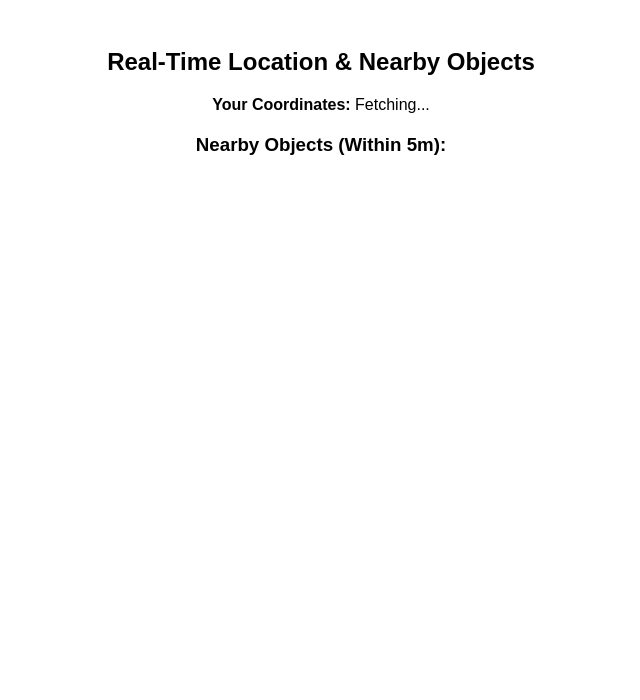
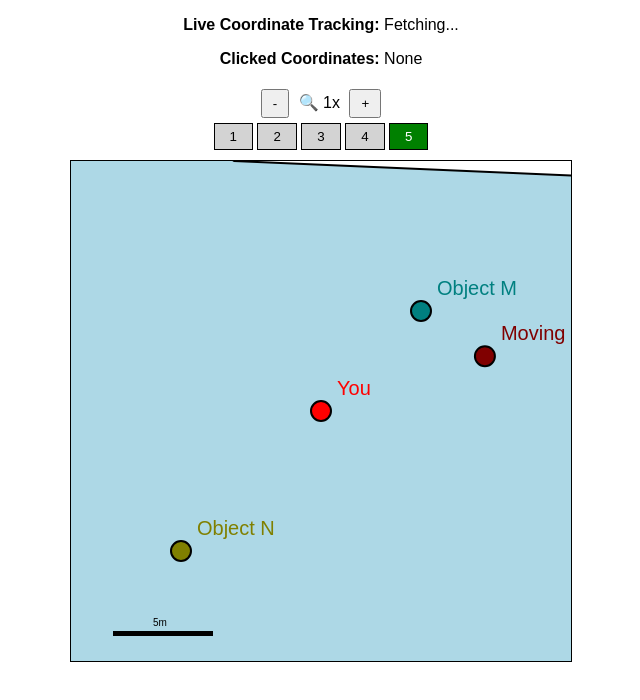
Before and after one commit to rebeling/geo, a plain HTML site: page index.html in a window 1280 px wide. Shown: the whole page, without its empty margins (319-959 px from the left). Drawn offline with Linux system fonts and the light colour scheme.

Commit message:
Update index.html

```diff
--- a/index.html
+++ b/index.html
@@ -3,26 +3,103 @@
 <head>
     <meta charset="UTF-8">
     <meta name="viewport" content="width=device-width, initial-scale=1.0">
-    <title>Real-Time Location & Nearby Objects</title>
+    <title>Live Tracking with Zoom & Floors</title>
     <style>
-        body { font-family: Arial, sans-serif; text-align: center; padding: 20px; }
-        #info { margin-bottom: 20px; }
-        .object { display: inline-block; padding: 10px; margin: 5px; border: 1px solid black; border-radius: 5px; }
+        body { font-family: Arial, sans-serif; text-align: center; }
+        canvas { border: 1px solid black; background-color: white; margin-top: 10px; }
+        #info { margin-bottom: 10px; }
+        #controls button { margin: 5px; padding: 5px 10px; }
+        .floor-button { background-color: lightgray; padding: 5px 15px; border: 1px solid black; cursor: pointer; }
+        .floor-button.active { background-color: green; color: white; }
     </style>
 </head>
 <body>
-
-    <h2>Real-Time Location & Nearby Objects</h2>
     <div id="info">
-        <p><b>Your Coordinates:</b> <span id="my-coordinates">Fetching...</span></p>
+        <p><b>Live Coordinate Tracking:</b> <span id="my-coordinates">Fetching...</span></p>
+        <p><b>Clicked Coordinates:</b> <span id="clicked-coordinates">None</span></p>
     </div>
 
-    <h3>Nearby Objects (Within 5m):</h3>
-    <div id="objects-container"></div>
+    <div>
+        <div id="controls">
+            <button onclick="zoomOut()">-</button> 🔍 <span id="zoom-level">1x</span> <button onclick="zoomIn()">+</button>
+        </div>
+
+        <div id="floor-controls">
+            <button class="floor-button" onclick="setFloor(1)">1</button>
+            <button class="floor-button" onclick="setFloor(2)">2</button>
+            <button class="floor-button" onclick="setFloor(3)">3</button>
+            <button class="floor-button" onclick="setFloor(4)">4</button>
+            <button class="floor-button active" onclick="setFloor(5)">5</button>
+        </div>
+    </div>
+
+    <canvas id="coordinateCanvas" width="500" height="500"></canvas>
 
     <script>
-        let lastLat = null;
-        let lastLon = null;
+        const canvas = document.getElementById("coordinateCanvas");
+        const ctx = canvas.getContext("2d");
+        const centerX = canvas.width / 2;
+        const centerY = canvas.height / 2;
+
+        let myLat = 0, myLon = 0;
+        let objects = {};
+        let zoomLevel = 2;
+        let currentFloor = 5;
+        let firstPosition = true;
+        let movingObjectIndex = 0;
+
+        objects = {
+            "1": [
+                { "x": -10, "y": 5, "color": "blue", "name": "Object A" },
+                { "x": 15, "y": -8, "color": "green", "name": "Object B" },
+                { "x": 5, "y": 12, "color": "purple", "name": "Object C" }
+            ],
+            "2": [
+                { "x": -5, "y": -10, "color": "orange", "name": "Object D" },
+                { "x": 10, "y": 8, "color": "cyan", "name": "Object E" },
+                { "x": 3, "y": 6, "color": "red", "name": "Object F" }
+            ],
+            "3": [
+                { "x": 7, "y": -3, "color": "yellow", "name": "Object G" },
+                { "x": -12, "y": 9, "color": "pink", "name": "Object H" },
+                { "x": 4, "y": 5, "color": "brown", "name": "Object I" }
+            ],
+            "4": [
+                { "x": -8, "y": 6, "color": "magenta", "name": "Object J" },
+                { "x": 9, "y": -2, "color": "lime", "name": "Object K" },
+                { "x": 6, "y": 10, "color": "navy", "name": "Object L" }
+            ],
+            "5": [
+                { "x": 5, "y": 5, "color": "teal", "name": "Object M" },
+                { "x": -7, "y": -7, "color": "olive", "name": "Object N" },
+                { "x": 8, "y": 2, "color": "maroon", "name": "Moving Object" }
+            ]
+        };
+
+        // Example longitude and latitude coordinates for the floor plan
+        const floorPlanCoordinates = [
+            [13.364100, 52.288100], // Point 1
+            [13.384760, 52.300600], // Point 2
+            [13.429270, 52.302500], // Point 3
+            [13.420700, 52.343500], // Point 4
+            [13.430000, 52.380000], // Point 5
+            [13.355000, 52.390000]  // Closing the shape
+        ];
+
+        async function loadObjects() {
+            try {
+                drawCanvas();
+            } catch (error) {
+                console.error("Error loading objects:", error);
+            }
+        }
+
+        function updateMovingObject() {
+            const movingObject = objects["5"][2];
+            movingObject.x += (Math.random() - 0.5) * 2;
+            movingObject.y += (Math.random() - 0.5) * 2;
+            drawCanvas();
+        }
 
         function getLocation() {
             if (navigator.geolocation) {
@@ -32,76 +109,151 @@
                     timeout: 5000
                 });
             } else {
-                document.getElementById("my-coordinates").innerText = "Geolocation is not supported by your browser.";
+                document.getElementById("my-coordinates").innerText = "Geolocation not supported.";
             }
         }
 
         function updatePosition(position) {
-            const myLat = position.coords.latitude;
-            const myLon = position.coords.longitude;
+            let newLat = position.coords.latitude;
+            let newLon = position.coords.longitude;
 
-            // Prevent unnecessary updates if the position hasn't changed
-            if (myLat === lastLat && myLon === lastLon) return;
-            lastLat = myLat;
-            lastLon = myLon;
+            if (firstPosition) {
+                myLat = newLat;
+                myLon = newLon;
+                firstPosition = false;
+            }
 
-            // Display real coordinates
             document.getElementById("my-coordinates").innerText = `Lat: ${myLat.toFixed(6)}, Lon: ${myLon.toFixed(6)}`;
 
-            // Generate objects within 5m
-            generateNearbyObjects(myLat, myLon);
+            drawCanvas();
         }
 
-        function generateNearbyObjects(myLat, myLon) {
-            const container = document.getElementById("objects-container");
-            container.innerHTML = ""; // Clear previous objects
+        function convertCoordinatesToCanvas(coords) {
+            const scale = 10000; // Scale factor to fit the coordinates on the canvas
+            const refLat = floorPlanCoordinates[0][1];
+            const refLon = floorPlanCoordinates[0][0];
 
-            const numObjects = 3; // Number of nearby objects
-            const maxDistanceMeters = 5; // Maximum distance from user in meters
+            return coords.map(([lon, lat]) => {
 
-            for (let i = 0; i < numObjects; i++) {
-                // Generate random small offset in meters
-                const offsetX = (Math.random() - 0.5) * maxDistanceMeters;
-                const offsetY = (Math.random() - 0.5) * maxDistanceMeters;
+                return {
+                    x: (lon - refLon) * scale,
+                    y: (lat - refLat) * scale
+                };
 
-                // Convert meters to latitude/longitude offsets
-                const earthRadius = 6371000; // Earth radius in meters
-                const newLat = myLat + (offsetY / earthRadius) * (180 / Math.PI);
-                const newLon = myLon + (offsetX / (earthRadius * Math.cos(Math.PI * myLat / 180))) * (180 / Math.PI);
+                return {
+                    x: centerX + (lon - refLon) * scale,
+                    y: centerY - (lat - refLat) * scale
+                };
+            });
+        }
 
-                // Calculate relative distance
-                const distance = Math.sqrt(offsetX ** 2 + offsetY ** 2).toFixed(2);
+        function drawFloorPlan() {
+            ctx.fillStyle = "lightblue";
+            ctx.beginPath();
+            const canvasCoords = convertCoordinatesToCanvas(floorPlanCoordinates);
+            ctx.moveTo(canvasCoords[0].x, canvasCoords[0].y);
 
-                // Display object info
-                const objDiv = document.createElement("div");
-                objDiv.className = "object";
-                objDiv.innerHTML = `<b>Object ${i + 1}</b><br>Relative Position: X: ${offsetX.toFixed(2)}m, Y: ${offsetY.toFixed(2)}m<br>Distance: ${distance}m<br>Lat: ${newLat.toFixed(6)}, Lon: ${newLon.toFixed(6)}`;
-                container.appendChild(objDiv);
+            for (let i = 1; i < canvasCoords.length; i++) {
+                ctx.lineTo(canvasCoords[i].x, canvasCoords[i].y);
             }
+
+            ctx.closePath();
+            ctx.fill();
+            ctx.stroke();
+        }
+
+        function drawCanvas() {
+            ctx.clearRect(0, 0, canvas.width, canvas.height);
+            ctx.save();
+            ctx.translate(centerX, centerY);
+            ctx.scale(zoomLevel, zoomLevel);
+            ctx.translate(-centerX, -centerY);
+
+            drawFloorPlan();
+
+            // Draw center (You)
+            ctx.beginPath();
+            ctx.arc(centerX, centerY, 5, 0, 2 * Math.PI);
+            ctx.fillStyle = "red";
+            ctx.fill();
+            ctx.stroke();
+            ctx.fillText("You", centerX + 8, centerY - 8); //  (0,0)
+
+            // Draw objects on the current floor
+            if (objects[currentFloor]) {
+                objects[currentFloor].forEach((obj) => {
+                    const objX = centerX + obj.x * 10;
+                    const objY = centerY - obj.y * 10;
+
+                    ctx.beginPath();
+                    ctx.arc(objX, objY, 5, 0, 2 * Math.PI);
+                    ctx.fillStyle = obj.color || "blue";
+                    ctx.fill();
+                    ctx.stroke();
+                    ctx.fillText(obj.name || "Obj", objX + 8, objY - 8);
+                });
+            }
+
+            ctx.restore();
+            drawScaleBar();
+        }
+
+        function drawScaleBar() {
+            let scaleLengthMeters = 5;
+            let scaleLengthPixels = scaleLengthMeters * 10 * zoomLevel;
+            let scaleX = 42;
+            let scaleY = canvas.height - 30;
+
+            ctx.fillStyle = "black";
+            ctx.fillRect(scaleX, scaleY, scaleLengthPixels, 5);
+            ctx.fillText(`${scaleLengthMeters}m`, scaleX + scaleLengthPixels / 2 - 10, scaleY - 5);
+        }
+
+        function zoomIn() {
+            zoomLevel *= 1.2;
+            document.getElementById("zoom-level").innerText = zoomLevel.toFixed(1) + "x";
+            drawCanvas();
+        }
+
+        function zoomOut() {
+            zoomLevel /= 1.2;
+            document.getElementById("zoom-level").innerText = zoomLevel.toFixed(1) + "x";
+            drawCanvas();
+        }
+
+        function setFloor(floor) {
+            currentFloor = floor;
+            document.querySelectorAll(".floor-button").forEach(button => button.classList.remove("active"));
+            document.querySelectorAll(".floor-button")[floor - 1].classList.add("active");
+            drawCanvas();
         }
 
         function showError(error) {
-            let message = "";
-            switch (error.code) {
-                case error.PERMISSION_DENIED:
-                    message = "User denied location access.";
-                    break;
-                case error.POSITION_UNAVAILABLE:
-                    message = "Location information unavailable.";
-                    break;
-                case error.TIMEOUT:
-                    message = "Request timed out.";
-                    break;
-                case error.UNKNOWN_ERROR:
-                    message = "An unknown error occurred.";
-                    break;
-            }
-            document.getElementById("my-coordinates").innerText = message;
+            document.getElementById("my-coordinates").innerText = "Error getting location.";
         }
 
-        // Start tracking location in real time
+        function convertCanvasToCoordinates(x, y) {
+            const scale = 10000;
+            const refLat = floorPlanCoordinates[0][1];
+            const refLon = floorPlanCoordinates[0][0];
+            const lon = refLon + (x - centerX) / scale;
+            const lat = refLat - (y - centerY) / scale;
+            return [lon.toFixed(6), lat.toFixed(6)];
+        }
+
+        canvas.addEventListener("click", function(event) {
+            const rect = canvas.getBoundingClientRect();
+            const x = event.clientX - rect.left;
+            const y = event.clientY - rect.top;
+            const [lon, lat] = convertCanvasToCoordinates(x, y);
+            document.getElementById("clicked-coordinates").innerText = `Lon: ${lon}, Lat: ${lat}`;
+        });
+
+
         getLocation();
+        loadObjects();
+        setInterval(updateMovingObject, 1000);
+
     </script>
-
 </body>
 </html>
```
